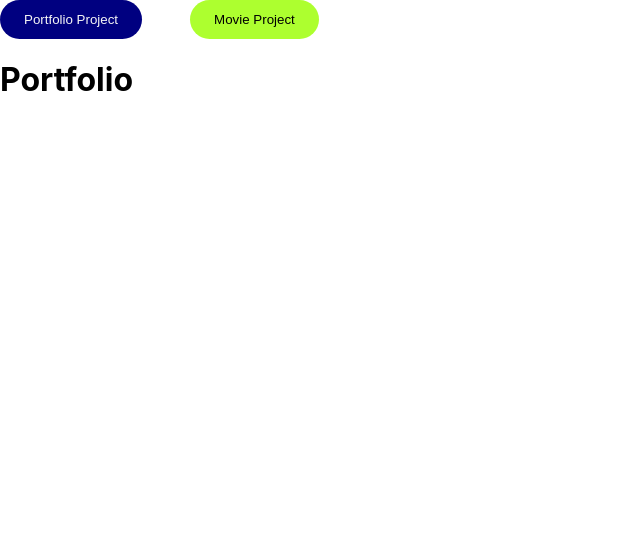
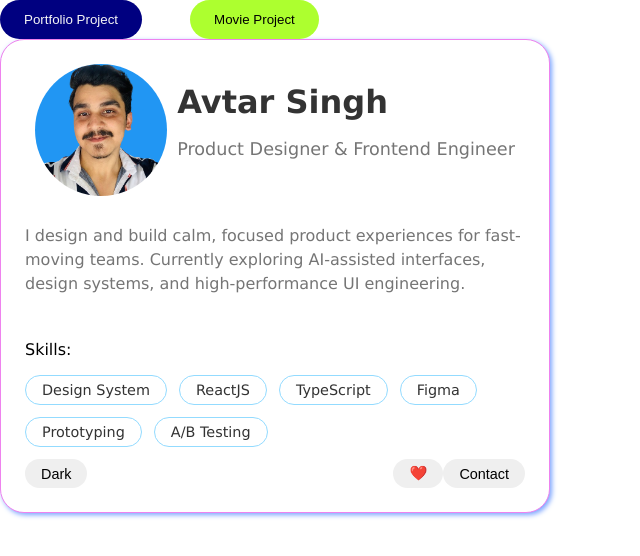
Before and after one commit to avtarsingh99/react-essentials-assignment, a React (Create React App) app in the folder react-essentials-assignment-avtar/: page / in a window 1280 px wide. Shown: the top 556 px of the page, without its empty margins (0-640 px from the left). Built offline with nearby package versions, Linux system fonts and the light colour scheme.

Commit message:
portfolio-card layout done

```diff
--- a/react-essentials-assignment-avtar/src/App.css
+++ b/react-essentials-assignment-avtar/src/App.css
@@ -1,33 +1,3 @@
-@media (prefers-reduced-motion: no-preference) {
-  .App-logo {
-    animation: App-logo-spin infinite 20s linear;
-  }
-}
-
-.App-header {
-  background-color: #282c34;
-  min-height: 100vh;
-  display: flex;
-  flex-direction: column;
-  align-items: center;
-  justify-content: center;
-  font-size: calc(10px + 2vmin);
-  color: white;
-}
-
-.App-link {
-  color: #61dafb;
-}
-
-@keyframes App-logo-spin {
-  from {
-    transform: rotate(0deg);
-  }
-  to {
-    transform: rotate(360deg);
-  }
-}
-
 .portfolio-project-btn{
   font-weight: 500;
   background: navy;
--- /dev/null
+++ b/react-essentials-assignment-avtar/src/Portfolio/Portfolio.css
@@ -0,0 +1,91 @@
+.card{
+    font-family: Verdana, Geneva, Tahoma, sans-serif;
+    display: grid;
+    gap: 12px;
+    max-width: 500px;
+    height: auto;
+    border-radius: 24px;
+    border: 1px solid violet;
+    padding: 24px;
+    box-shadow: 2px 2px 5px rgb(122, 164, 255);
+}
+
+.card:hover{
+    transform: translate(8px);
+    transition: transform 0.3s ease-in-out;
+}
+
+.header{
+    display: flex;
+    justify-content: space-evenly;
+    align-items: center;
+}
+
+.profile-pic{
+    width: 132px;
+    height: 132px;
+    border-radius: 50%;
+    object-fit: cover;
+}
+
+.name{
+    font-size: 2rem;
+    font-weight: bold;
+    color: #333;
+}
+
+.role{
+    font-size: 1.1rem;
+    font-weight: 500;
+    color: #757575;
+}
+
+.skills-section{
+    display: flex;
+    flex-wrap: wrap;
+    gap: 12px;
+}
+
+.skill{
+    padding: 6px 16px;
+    font-size: 0.9rem;
+    border-radius: 16px;
+    color: #333;
+    border: 1px solid rgb(147,219, 255);
+}
+
+.skill:hover{
+    transform: translate(4px);
+    cursor: pointer;
+    transition: transform 0.3s ease;
+    color: whitesmoke;
+    background: navy;
+    border: none;
+}
+
+.bottom-row{
+    display: flex;
+    justify-content: space-between;
+}
+
+.contact{
+    display: flex;
+    justify-content: space-between;
+}
+
+.theme-btn,
+.like-btn,
+.contact-btn{
+    padding: 6px 16px;
+    border: none;
+    border-radius: 20px;
+    font-size: 0.9rem;
+    font-weight: 400;
+}
+
+.bio{
+    font-size: 1rem;
+    color: #757575;
+    line-height: 1.5rem;
+    font-weight: 200;
+}
--- a/react-essentials-assignment-avtar/src/Portfolio/Portfolio.js
+++ b/react-essentials-assignment-avtar/src/Portfolio/Portfolio.js
@@ -1,11 +1,41 @@
-import React from 'react'
+import React, { useState } from 'react'
+import './Portfolio.css'
+
+const skills = ["Design System", "ReactJS", "TypeScript", "Figma", "Prototyping", "A/B Testing"]
 
 function Portfolio() {
-  return (
-    <div>
-      <h1>Portfolio</h1>
-    </div>
-  )
+
+    const [isDark, SetIsDark] = useState(false)
+
+    return (
+        <>
+            <div className='card' style={{ background: isDark? 'grey': 'white' }} >
+                <div className='header'>
+                    <img src='/profile-pic.png' alt='profile-image' className='profile-pic'></img>
+                    <div className='title'>
+                        <div className='name'>Avtar Singh</div>
+                        <p className='role'>Product Designer & Frontend Engineer</p>
+                    </div>
+                </div>
+                <p className='bio'>I design and build calm, focused product experiences for fast-moving teams. Currently exploring AI-assisted interfaces, design systems, and high-performance UI engineering.</p>
+                <div className='skills'>
+                    <p>Skills:</p>
+                    <div className='skills-section'>
+                        {skills.map((skill, index) => {
+                            return <div key={index} className='skill'>{skill}</div>
+                        })}
+                    </div>
+                </div>
+                <div className='bottom-row'>
+                    <button className='theme-btn' onClick={() => (SetIsDark(!isDark))}>{isDark? 'Light': 'Dark'}</button>
+                    <div className='contact'>
+                        <button className='like-btn'>❤️</button>
+                        <button className='contact-btn'>Contact</button>
+                    </div>
+                </div>
+            </div>
+        </>
+    )
 }
 
 export default Portfolio
```
Also changed, not shown: react-essentials-assignment-avtar/public/profile-pic.png (added).
